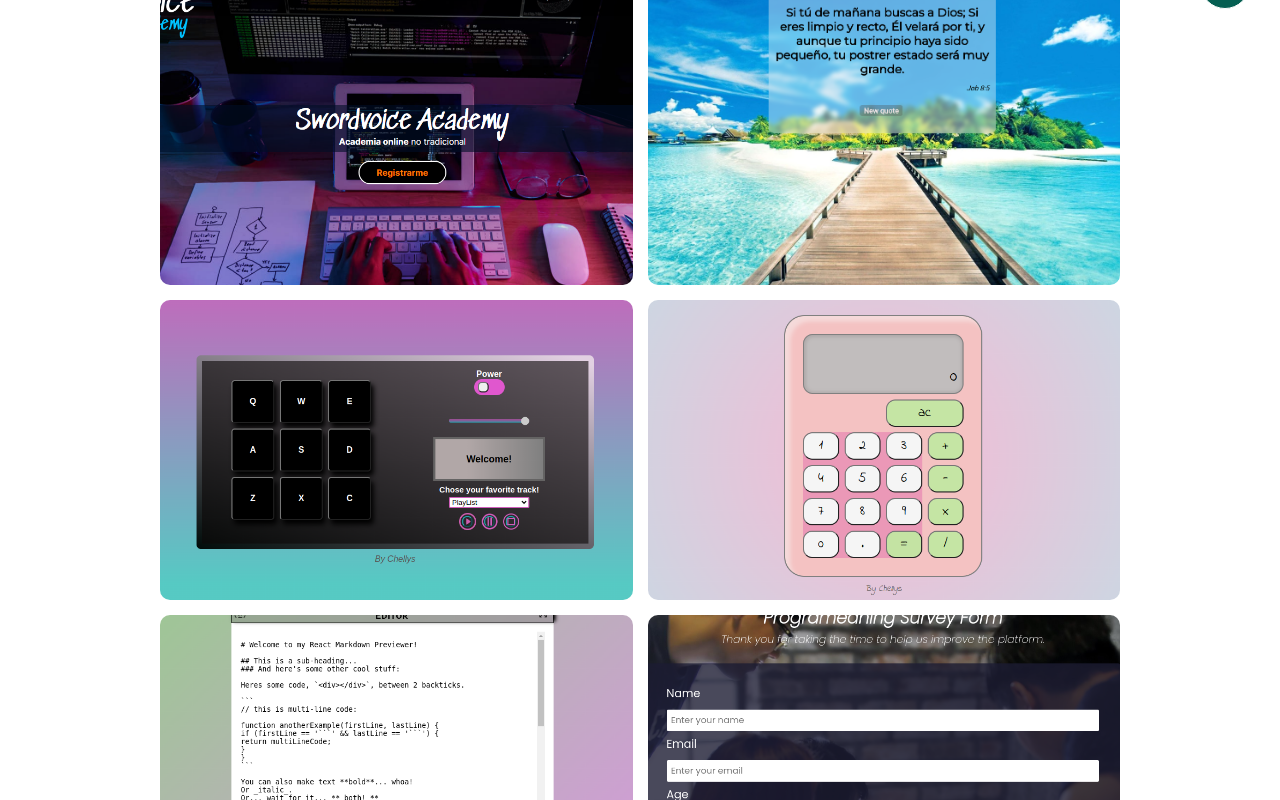
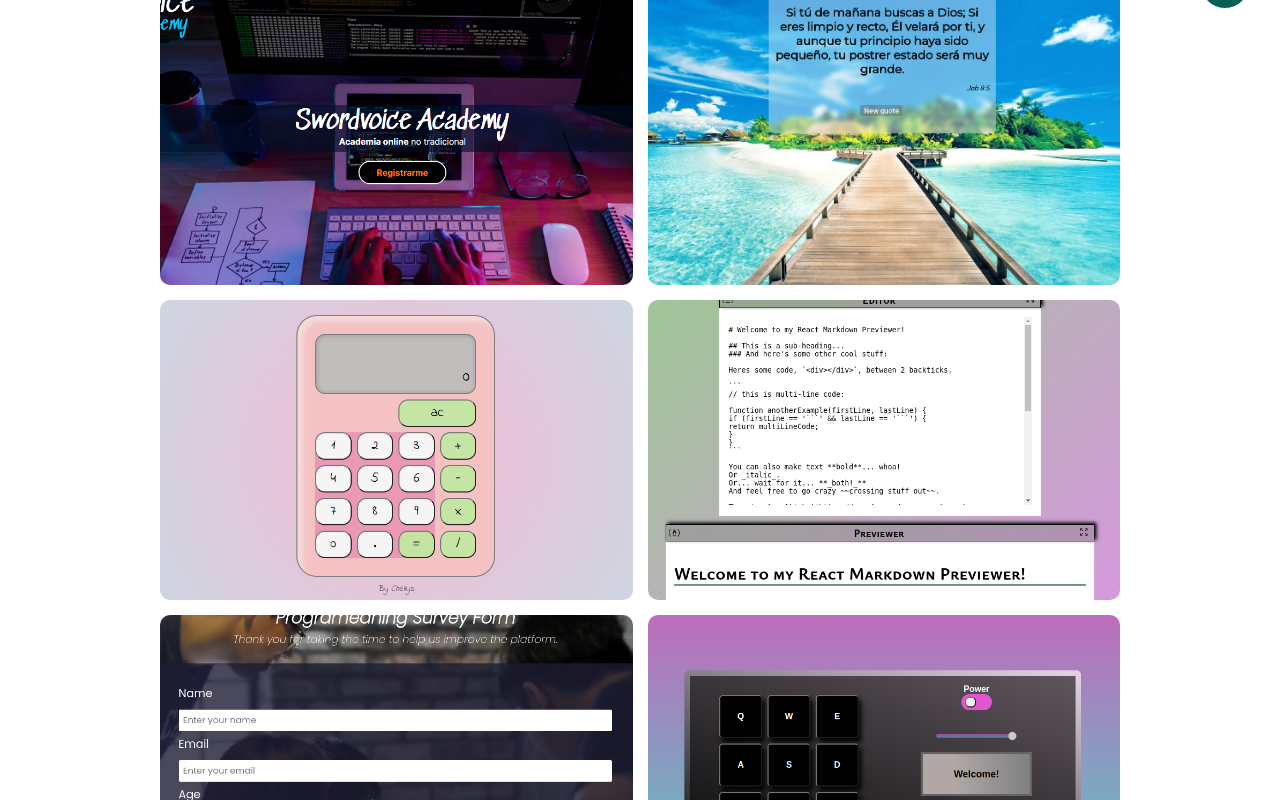
Before and after one commit to chellysA/my-Portfolio, a React (Vite) app: page /portfolio in a window 1280 px wide. Shown: the part 486-1286 px from the top of the page. Built offline with nearby package versions, Linux system fonts and the light colour scheme; a web font is replaced by a local one.

Commit message:
feat: :zap: replace cv and style fixes

```diff
--- a/src/constants/projects.tsx
+++ b/src/constants/projects.tsx
@@ -123,29 +123,6 @@ export const projects: ProjectsProps[] = [
     ],
   },
   {
-    id: 4,
-    img: drumMachine,
-    title: 'Drum Machine',
-    details: [
-      { icon: <FiFileText />, title: 'Project : ', desc: 'Website.' },
-      {
-        icon: <FaCode />,
-        title: 'Language : ',
-        desc: 'React, JS.',
-      },
-      {
-        icon: <FiExternalLink />,
-        title: 'Preview : ',
-        desc: '<a https://swordvoice-academy.vercel.app/" target="blank"><u>Click here!</u>></a>',
-      },
-      {
-        icon: <BsFileEarmarkCode />,
-        title: 'Repository : ',
-        desc: '<a https://swordvoice-academy.vercel.app/" target="blank"><u>Click here!</u>></a>',
-      },
-    ],
-  },
-  {
     id: 5,
     img: calculator,
     title: 'Calculator',
--- a/src/pages/Contact/index.tsx
+++ /dev/null
@@ -1,6 +0,0 @@
-import React from 'react';
-
-const Contact: React.FC = () => {
-  return <p>Contact</p>;
-};
-export default Contact;
--- a/src/pages/Home/Home.css
+++ b/src/pages/Home/Home.css
@@ -29,6 +29,7 @@
   font-size: var(--h1-font-size);
   line-height: 1.24;
   padding-left: 70px;
+  margin-top: 20px;
 }
 .home__title::before {
   content: '';
```
Also changed, not shown: src/pages/Contact/Contac.css (deleted), 1 other file (tests, documents, lock files or other folders).
